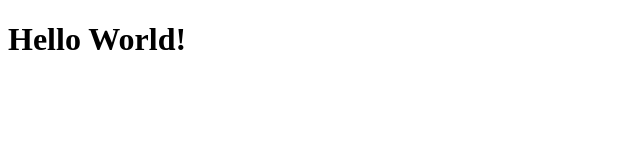
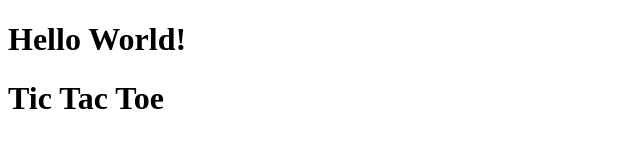
Before and after one commit to lybb-web/tic-tac-toe, a plain HTML site: page index.html in a window 1280 px wide. Shown: the whole page, without its empty margins (0-640 px from the left). Drawn offline with Linux system fonts and the light colour scheme.

Commit message:
Added some functions to tictactoe module

```diff
--- a/index.html
+++ b/index.html
@@ -8,5 +8,6 @@
 
     <body>
         <h1>Hello World!</h1>
+        <script src="tic-tac-toe.js"></script>
     </body>
 </html>
--- a/tic-tac-toe.js
+++ b/tic-tac-toe.js
@@ -0,0 +1,37 @@
+const TicTacToeGame = (function(){
+
+    var score = 0;
+    var body  = document.querySelector("body");
+    var gameboard = [[0,0,0], [0,0,0], [0,0,0]];
+    const startGame = () => {
+
+        console.log("Hello World!");
+        populatePage();
+        makeGameBoard();
+        function populatePage()
+        {
+            var title = document.createElement("h1");
+            title.textContent = "Tic Tac Toe";
+            body.appendChild(title);
+        }
+
+        function makeGameBoard()
+        {
+            console.log(gameboard);
+        }
+    };
+
+    const getScore = () => {
+        score++;
+        console.log(score);
+    }
+
+
+    return {
+        startGame,
+        getScore,
+    }
+})();
+
+TicTacToeGame.startGame();
+TicTacToeGame.getScore();
```
